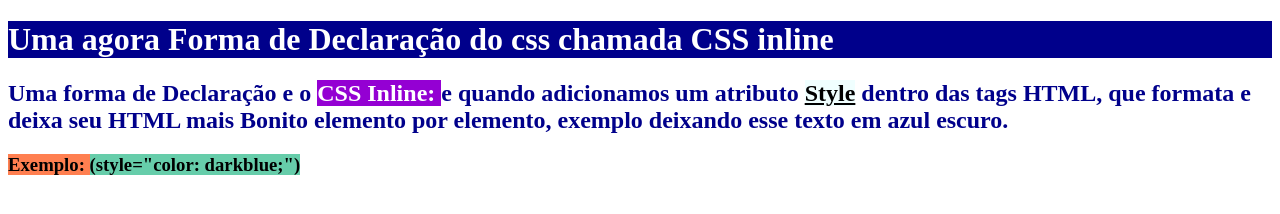
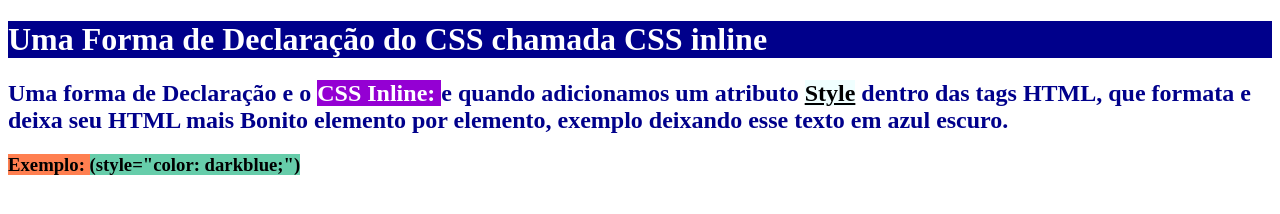
Before and after one commit to Samngueds/Dio-desafio-De-primerio-Repositorio, a plain HTML site: page introduçao-ao-css/Formas-declaração-do-CSS/CSS-Inline.html in a window 1280 px wide. Drawn offline with Linux system fonts and the light colour scheme.

Commit message:
Forma de declaração do CSS chamada: "CSS Inline"

```diff
--- a/introduçao-ao-css/Formas-declaração-do-CSS/CSS-Inline.html
+++ b/introduçao-ao-css/Formas-declaração-do-CSS/CSS-Inline.html
@@ -9,7 +9,7 @@
 <body>
 
   <h1 style="background: darkblue; color: white;">
-    Uma agora Forma de Declaração do css chamada CSS inline
+    Uma Forma de Declaração do CSS chamada CSS inline
   </h1>
   <h2 style="color: darkblue;">
     Uma forma de Declaração e o <b style="color: white; background-color: darkviolet;">CSS Inline: </b> e quando adicionamos um atributo <mark style="background-color: azure;"><u>Style</u></mark> dentro das tags HTML, que formata e deixa seu HTML mais Bonito elemento por elemento, exemplo deixando esse texto em azul escuro. <h3 style="color: darkslateblue;"><mark style="background-color: mediumaquamarine;">
```
